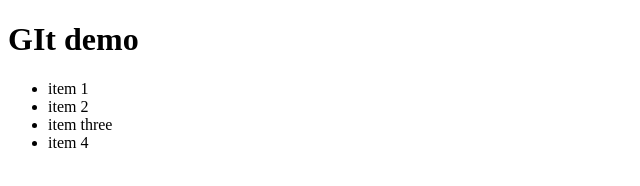
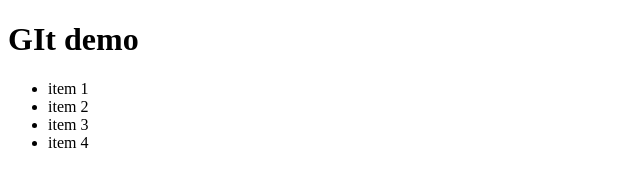
Before and after one commit to ChrissyOngy/hello-git, a plain HTML site: page index.html in a window 1280 px wide. Shown: the full height of the page, 0-640 px from the left. Drawn offline with Linux system fonts and the light colour scheme.

Commit message:
changed 3 text to number

```diff
--- a/index.html
+++ b/index.html
@@ -12,7 +12,7 @@
 	<ul>
 		<li>item 1</li>
 		<li>item 2</li>
-		<li>item three</li>
+		<li>item 3</li>
 		<li>item 4</li>
 	</ul>
 
```
